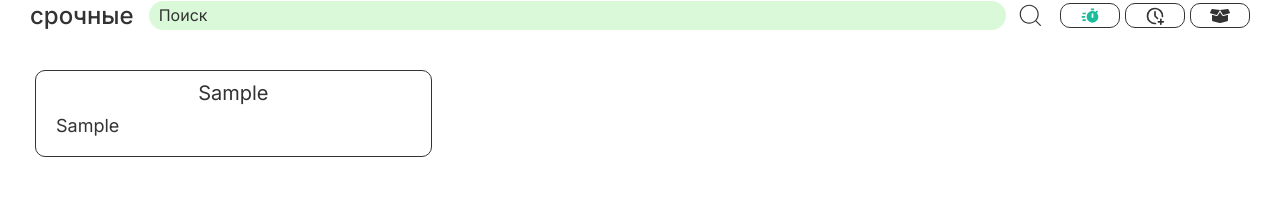
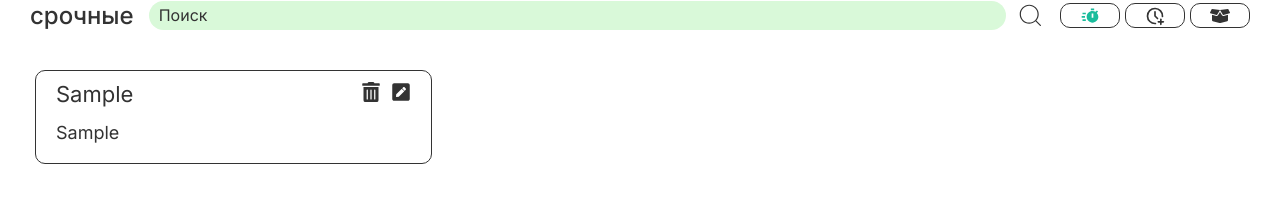
Before and after one commit to vani8987/todo-list, a React (Create React App) app: page / in a window 1280 px wide. Both pictures are taken after typing "Sample", "Sample" into the empty fields and a click on the button "отправить". Shown: the part 376-578 px from the top of the page. Built offline with nearby package versions, Linux system fonts and the light colour scheme.

Commit message:
complit del

```diff
--- a/src/App.tsx
+++ b/src/App.tsx
@@ -23,14 +23,6 @@ function App() {
     const [TaskStateReturn, setTaskStateReturn] = useState<any[]>([])
     const [data, setData] = useState<TypeShapeTask>({title: "", description: ""})
 
-    const swipeTheme = ():void => {
-        setTheme(Theme === "dark" ? "light" : "dark")
-    }
-
-    const HandlerSnowfallIncluded = ():void => {
-        setSnowfallIncluded(!SnowfallIncluded)
-    }
-
     useEffect(() => {
         Theme === "dark" ? document.body.id = "dark" : document.body.id = "light"
         localStorage.setItem("Theme", Theme)
@@ -42,20 +34,37 @@ function App() {
 
         if (nameTypeTask === "urgent") {
             const TaskMap = urgent.map((item, index) => {
-                return <Task item={item} key={index} id={index}/>
+                return <Task
+                item={item}
+                key={index}
+                id={index}
+                deletTask={deletTask}
+                />
             })
             setTaskStateReturn(TaskMap)
+
         } else if (nameTypeTask === "not_urgent") {
             const TaskMap = not_urgent.map((item, index) => {
-                return <Task item={item} key={index} id={index}/>
+                return <Task
+                item={item}
+                key={index}
+                id={index}
+                deletTask={deletTask}
+                />
             })
             setTaskStateReturn(TaskMap)
         } else {
             const TaskMap = archive.map((item, index) => {
-                return <Task item={item} key={index} id={index}/>
+                return <Task
+                item={item}
+                key={index}
+                id={index}
+                deletTask={deletTask}
+                />
             })
             setTaskStateReturn(TaskMap)
         }
+
         localStorage.setItem("urgent", JSON.stringify(urgent))
         localStorage.setItem("not_urgent", JSON.stringify(not_urgent))
         localStorage.setItem("archive", JSON.stringify(archive))
@@ -75,6 +84,15 @@ function App() {
 
     }, [Theme, urgent, not_urgent, archive, nameTypeTask, SnowfallIncluded, garland])
 
+
+    const swipeTheme = ():void => {
+        setTheme(Theme === "dark" ? "light" : "dark")
+    }
+
+    const HandlerSnowfallIncluded = ():void => {
+        setSnowfallIncluded(!SnowfallIncluded)
+    }
+
     const HandlerTypeTaskState = (event:React.ChangeEvent<HTMLInputElement>):void => {
         setStateType(event.target.value)
     }
@@ -86,9 +104,11 @@ function App() {
     const HandlerTitle = (event:React.ChangeEvent<HTMLInputElement>):void => {
         data.title = event.target.value
     }
+
     const HandlerDescription = (event:React.ChangeEvent<HTMLTextAreaElement>):void => {
         data.description = event.target.value
     }
+
     const Submit = (event:any): void => {
         event.preventDefault()
         if (stateType === "urgent") {
@@ -99,7 +119,18 @@ function App() {
             setArchive((prevTasks) => [...prevTasks, data]);
         }
         setData({title: "", description: ""})
+        setStateType("urgent")
         event.target.reset();
+    }
+
+    const deletTask = (id: number):void => {
+        if (nameTypeTask === "urgent") {
+            setUrgent(prevData => prevData.filter((none, index) => index !== id))
+        } else if (nameTypeTask === "not_urgent") {
+            setNot_urgent(prevData => prevData.filter((none, index) => index !== id))
+        } else {
+            setArchive(prevData => prevData.filter((none, index) => index !== id))
+        }
     }
 
     return (
--- a/src/components/header/header.tsx
+++ b/src/components/header/header.tsx
@@ -1,7 +1,7 @@
 import "./header.scss"
 import { IoMdSunny } from "react-icons/io";
-import { FaMoon } from "react-icons/fa";
-import { FaRegSnowflake } from "react-icons/fa";
+import { FaMoon, FaRegSnowflake } from "react-icons/fa";
+
 
 interface HeaderType {
     swipeTheme: () => void
--- a/src/components/todo/task/task.scss
+++ b/src/components/todo/task/task.scss
@@ -5,17 +5,27 @@
     border-radius: 10px;
     padding: 10px 20px;
 
-    .row_Title{
+    .Task_header{
         display: flex;
-        justify-content: center;
+        justify-content: space-between;
+        align-items: center;
 
-        h1{
-            font-size: 20px;
+        .Header_title>h1{
+            font-size: 22px;
+        }
+
+        .Header_btn{
+            display: flex;
+            gap: 10px;
+
+            button>.iconTask{
+                font-size: 20px;
+            }
         }
     }
 
     .row_description{
-        padding-top: 10px;
+        padding-top: 15px;
         padding-bottom: 10px;
 
         p{
--- a/src/components/todo/task/task.tsx
+++ b/src/components/todo/task/task.tsx
@@ -1,4 +1,5 @@
 import "./task.scss"
+import { FaTrashAlt, FaPenSquare } from "react-icons/fa";
 interface TypeShapeTask {
     title: string
     description: string
@@ -7,13 +8,20 @@ interface TypeShapeTask {
 interface TypeTask {
     item: TypeShapeTask
     id: number
+    deletTask: (id: number) => void
 }
 
-const Task:React.FC<TypeTask> = ({item, id}) => {
+const Task:React.FC<TypeTask> = ({item, id, deletTask}) => {
     return (
         <div className="task" id={String(id)}>
-            <div className="row_Title">
-                <h1>{item.title}</h1>
+            <div className="Task_header">
+                <div className="Header_title">
+                    <h1>{item.title}</h1>
+                </div>
+                <div className="Header_btn">
+                    <button onClick={(() => deletTask(id))}><FaTrashAlt className="iconTask"/></button>
+                    <button><FaPenSquare className="iconTask"/></button>
+                </div>
             </div>
             <div className="row_description">
                 <p>{item.description}</p>
--- a/src/style/style.scss
+++ b/src/style/style.scss
@@ -42,6 +42,10 @@ body{
         background-color: white;
     }
 
+    .Task_header>.Header_btn>button{
+        background-color: transparent;
+    }
+
     animation: swipeThemeDark 1s forwards;
 }
 
@@ -69,6 +73,11 @@ body{
             color: white;
         }
     }
+
+    .Task_header>.Header_btn>button{
+        background-color: transparent;
+    }
+
     animation: swipeThemeLight 1s forwards;
 }
 
```
